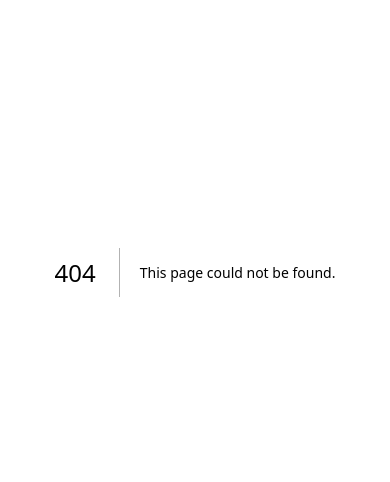
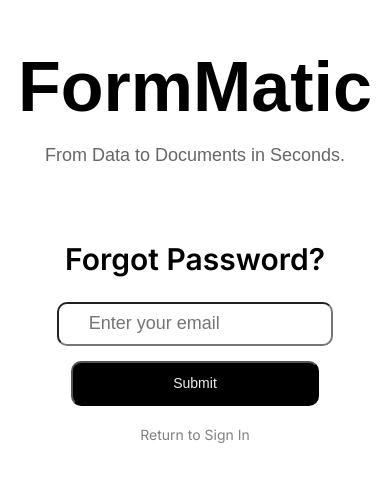
Before and after one commit to IZ-Services/FormMatic, a Next.js app: page /forgot-password in a window 390 px wide. Before the commit this address had no page. Shown: the part 150-632 px from the top of the page. Built offline with nearby package versions, Linux system fonts and the light colour scheme.

Commit message:
feat: Forgot password page

```diff
--- /dev/null
+++ b/src/app/forgot-password/page.tsx
@@ -0,0 +1,57 @@
+'use client';
+import React from 'react';
+import { useState } from 'react';
+import { getAuth, sendPasswordResetEmail } from "firebase/auth";
+import app from '../../../firebase-config'
+import "../globals.css";
+
+export default function forgotPassword() {
+    const [email, setEmail] = useState("");
+    const [message, setMessage] = useState({text: "", type: "success"});
+
+    const handleSubmit = (e: { preventDefault: () => void; }) => {
+        e.preventDefault();
+        const auth = getAuth(app);
+
+        sendPasswordResetEmail(auth, email)
+            .then(() => {
+                setMessage({text: "Check your email for the password reset link.", type: "success"});
+            })
+            .catch((error) => {
+                setMessage({text: "Failed to send password reset email. Ensure the email is correct and try again later.", type: "error"});
+                console.error("Error sending password reset email:", error);
+            });
+    };
+
+    return (
+        <div className="center-container">
+            <div>
+                <h1 className="login-CompanyName">FormMatic</h1>
+                <p className="login-companySlogan">From Data to Documents in Seconds.</p>
+                <h2 className="forgotPasswordTitle">Forgot Password?</h2>
+
+                <input
+                    className='usernameInput'
+                    type="text"
+                    placeholder="Enter your email"
+                    value={email}
+                    onChange={(e) => setEmail(e.target.value)}
+                ></input>
+
+                {message.text && (
+                    <p className={`error-message-login ${message.type === 'error' ? 'text-error' : 'text-success'}`}>
+                        {message.text}
+                    </p>
+                )}
+
+                <button className="loginButton" onClick={handleSubmit}>
+                    Submit
+                </button>
+
+                <div className="forgot-password-container">
+                    <a href="/login" className="forgot-password-link">Return to Sign In</a>
+                </div>
+            </div>
+        </div>
+    );
+}
--- a/src/app/globals.css
+++ b/src/app/globals.css
@@ -238,6 +238,7 @@
     width: 565px;
     height: 45px;
     font-size: 18px;
+    cursor: pointer;
 }
 
 .loginButton:hover {
@@ -254,10 +255,6 @@
 .forgot-password-link {
     color: gray;
     text-decoration: none;
-}
-
-.forgot-password-link:visited {
-    color: blue;
 }
 
 .forgot-password-link:hover {
@@ -293,3 +290,72 @@
     font-size: 14px;
     margin-bottom: 20px;
 }
+
+.resetPasswordInstructions {
+  text-align: center;
+  font-size: 16px;
+}
+
+.text-success {
+  color: black;
+}
+
+.text-error {
+  color: red;
+}
+
+.forgotPasswordTitle {
+  color: black;
+  text-align: center;
+  font-size: 45px;
+  font-style: normal;
+  font-weight: 600;
+}
+
+@media (max-width: 600px) {
+  .login-CompanyName {
+    font-size: 70px;
+  }
+  .login-companySlogan {
+      font-size: 18px;
+  }
+  .login-SignIn {
+    font-size: 30px;
+  }
+  .usernameInput {
+    width: 60%;
+    margin: 0 auto;
+    margin-bottom: 15px;
+  }
+  .passwordInput {
+    width: 60%;
+    margin: 0 auto;
+    margin-bottom: 10px;
+  }
+  .toggle-password {
+    margin-right: 80px;
+  }
+  .error-message-login {
+    margin-left: 85px;
+  }
+  .loginButton {
+    width: 70%;
+    margin: 0 auto;
+    margin-bottom: 10px;
+    font-size: 14px;
+  }
+  .forgot-password-container {
+    font-size: 14px;
+  }
+  .text-error {
+    font-size: 12px;
+    margin-inline-start: 0px;
+  }
+  .text-success {
+    font-size: 12px;
+    margin-inline-start: 50px;
+  }
+  .forgotPasswordTitle{
+    font-size: 30px;
+  }
+}
```
